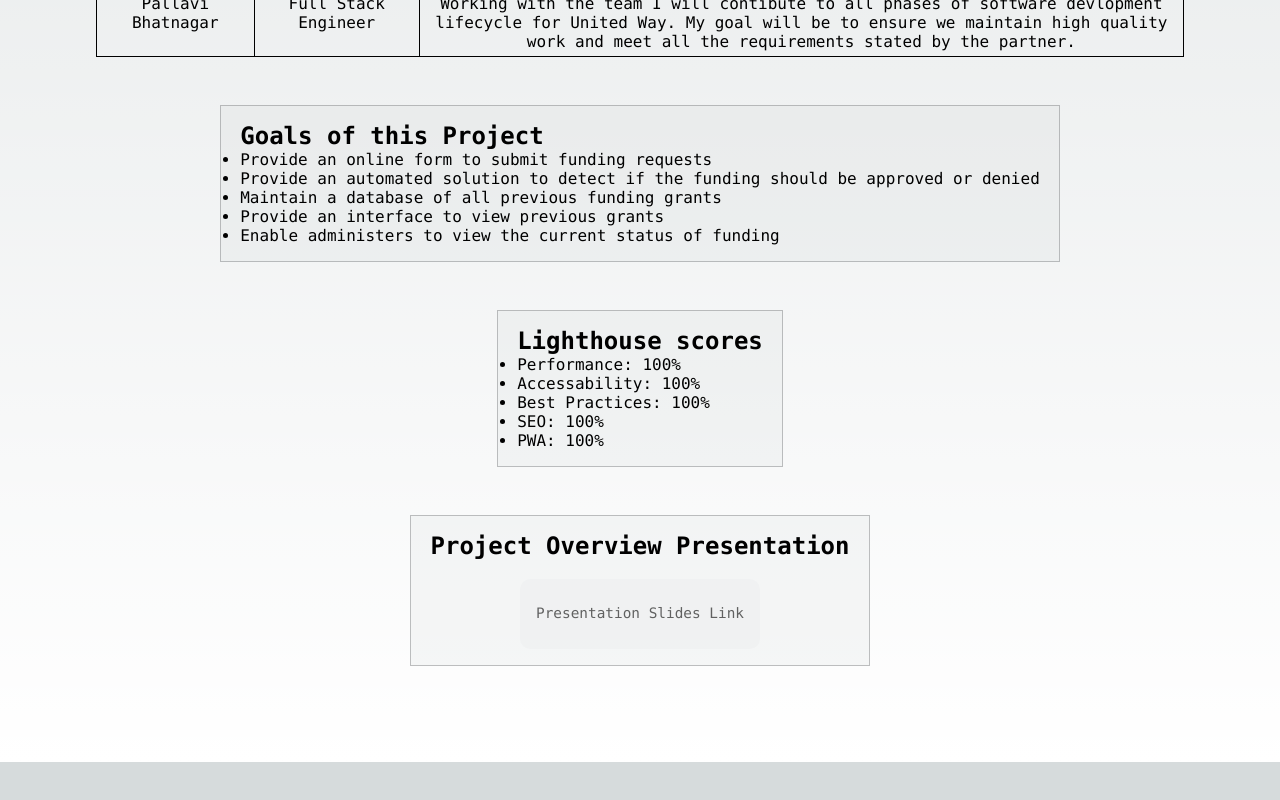
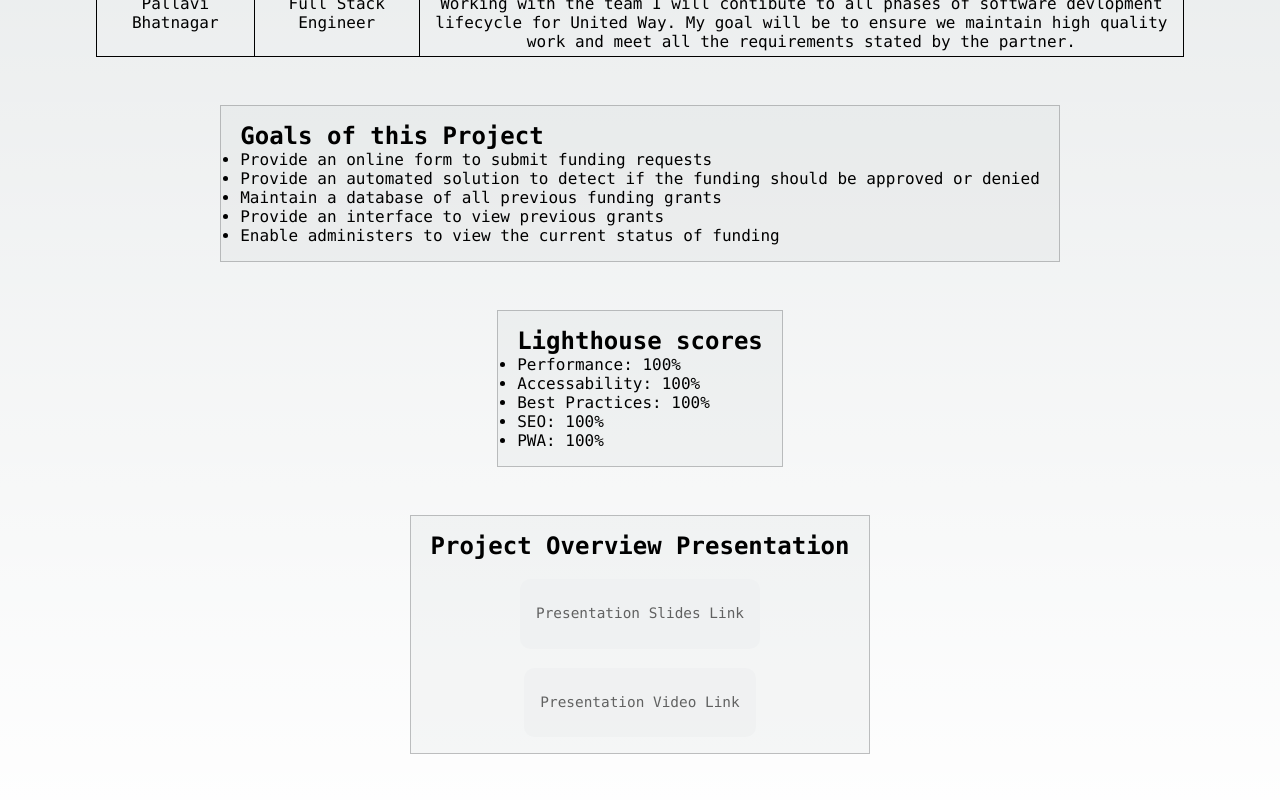
Before and after one commit to AndrewSpittlemeister/c4g-efsp-front-end, a Next.js app: page /about in a window 1280 px wide. Shown: the part 1008-1808 px from the top of the page. Before the commit the page ends 1770 px from the top, so only its background shows below. Built offline with nearby package versions, Linux system fonts and the light colour scheme.

Commit message:
added video link

```diff
--- a/pages/about.js
+++ b/pages/about.js
@@ -116,6 +116,10 @@ export default function page() {
               <p className={"nav__menu-list"} style={{margin: 'auto'}}>
                 <Link href={"https://gtvault-my.sharepoint.com/:b:/g/personal/aws3_gatech_edu/EZYxFD0lUUtBuHNpYNKPTEABk-LKQPHTRXvv17vPIYWG0g?e=ZfAMPM"}>{"Presentation Slides Link"}</Link>
               </p>
+              <br></br>
+              <p className={"nav__menu-list"} style={{margin: 'auto'}}>
+                <Link href={"https://gtvault-my.sharepoint.com/:v:/g/personal/aws3_gatech_edu/EaXFcW3I-39LplIYwZwvBVcB3J0pgz3hu3tcdVWkyYVT8w?e=XC2KKr"}>{"Presentation Video Link"}</Link>
+              </p>
             </div>
           </main>
         </>
```
